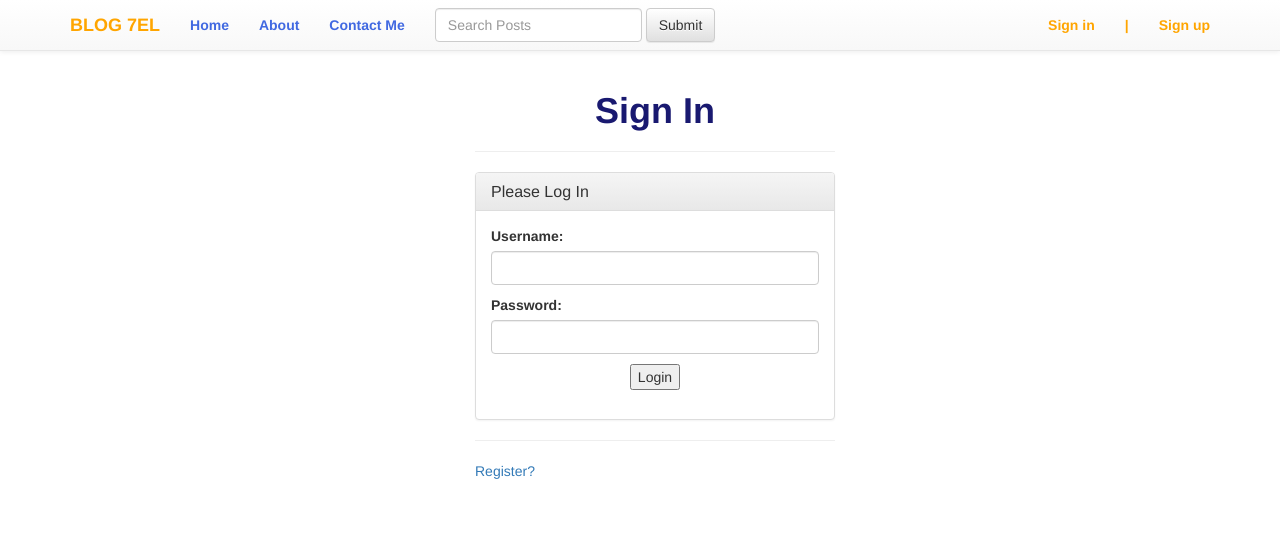
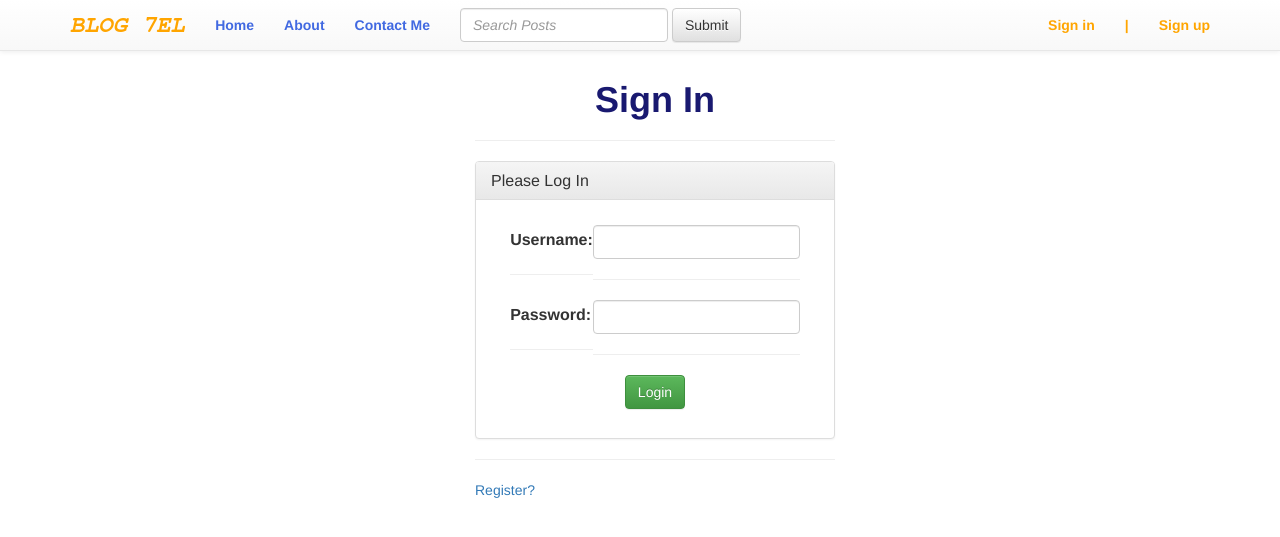
Before and after one commit to Leidey/Django-Project, a Django app: page /myapp/login/ in a window 1280 px wide. Shown: the top 537 px of the page. Run offline with Django 3.2, Linux system fonts and the light colour scheme; some libraries are stand-ins or nearby versions.

Commit message:
modified so many files:)

```diff
--- a/MyBlog/MyBlog/settings.py
+++ b/MyBlog/MyBlog/settings.py
@@ -44,6 +44,7 @@ INSTALLED_APPS = [
     'myapp',
     'accounts',
     #'myapp.apps.MyappConfig',
+    'location_field.apps.DefaultConfig'
 ]
 
 
--- a/MyBlog/MyBlog/urls.py
+++ b/MyBlog/MyBlog/urls.py
@@ -38,8 +38,8 @@ urlpatterns = [
     # url(r'^logout/$', views.logout, {'next_page': '/login'}, name='logout'),
     #url(r'^login/$', login, {'template_name': 'login.html', 'authentication_form': LoginForm},name='login'),
     # url(r'^logout/$', logout, {'next_page': '/login'}, name='logout'),
-
-    url(r'^$', TemplateView.as_view(template_name='success_register.html'), name='home'),
+    url(r'^$', TemplateView.as_view(template_name='out.html')),
+    url(r'^registered/$', TemplateView.as_view(template_name='success_register.html'), name='home'),
     url(r'^new-user/$', UserRegistrationView.as_view(), name='user_registration'),
     url(r'^login/$', login, {'template_name': 'login.html'}, name='login'),
     url(r'^logout/$', logout, {'next_page': '/login/'}, name='logout'),
--- a/MyBlog/accounts/templates/login.html
+++ b/MyBlog/accounts/templates/login.html
@@ -2,6 +2,9 @@
 {% load i18n %}
 
 {% block content %}
+<br />
+<br />
+<br />
 
 {% if form.errors %}
 <p>Your username and password didn't match. Please try again.</p>
@@ -13,19 +16,9 @@
             please login with an account that has access.
         </p>
     {% else %}
-        <p><li>Please login to see this page.</li></p>
+        <p><li style="color:Red">Please login to see this page!</li></p>
     {% endif %}
 {% endif %}
-
-
-
-
-<!--<h1>Login</h1>-->
-<!--<form action="{% url 'login' %}" method="post">{% csrf_token %}-->
-    <!--{{ form.as_p }}-->
-    <!--<input type="hidden" name="next" value="{{ next }}" />-->
-    <!--<input type="submit" value="Login" />-->
-<!--</form>-->
 
 <div class="container">
     <div class="row">
@@ -38,11 +31,23 @@
                 </div>
                 <div class="panel-body">
                     <form action="{% url 'login' %}" method="post">{% csrf_token %}
-                        {{ form.as_p }}
-                        <input type="hidden" name="next" value="{{ next }}" />
-                        <center>
-                            <input type="submit" value="Login" />
-                        </center>
+                        <p class="bs-component">
+                            <center>
+                            <table>
+                                <tr>
+                                    <td>{{ form.username.label_tag }}<hr/></td>
+                                    <td>{{ form.username }} <hr/></td>
+                                </tr>
+                                <tr>
+                                    <td>{{ form.password.label_tag }}<hr/></td>
+                                    <td>{{ form.password }}<hr/></td>
+                                </tr>
+                            </table>
+
+                            <input type="hidden" name="next" value="{{ next }}" />
+                            <input class='btn btn-success' type="submit" value="Login" />
+                            </center>
+                        </p>
                     </form>
                 </div>
             </div>
--- a/MyBlog/myapp/urls.py
+++ b/MyBlog/myapp/urls.py
@@ -1,5 +1,6 @@
 from django.conf.urls import url
 from django.contrib import admin
+
 
 #from . import views
 from .views import (
@@ -16,12 +17,14 @@ from .views import (
     registration,
     logout_page,
     success,
+    archive,
     )
 
 
 urlpatterns = [
     url(r'^$',post_list, name='list'),
     url(r'^home/$',home, name='home'),
+    url(r'^archive/$',archive, name='archive'),
     url(r'^login/$',login, name='login'),
     url(r'^logout/$',logout, name='logout'),
     url(r'^logout_page/$',logout_page, name='logout_page'),
--- a/MyBlog/myapp/views.py
+++ b/MyBlog/myapp/views.py
@@ -1,8 +1,9 @@
+from math import e
 from urllib.parse import quote_plus
 
 from django.contrib import messages
 from django.shortcuts import render, get_object_or_404, redirect
-from django.core.paginator import Paginator, EmptyPage, PageNotAnInteger
+from django.core.paginator import Paginator, EmptyPage, PageNotAnInteger, InvalidPage
 # Create your views here.
 from django.http import HttpResponse, HttpResponseRedirect, Http404
 from django.utils import timezone
@@ -29,6 +30,12 @@ from django.views.decorators.csrf import csrf_protect
 from django.shortcuts import render_to_response
 from django.http import HttpResponseRedirect
 from django.template import RequestContext
+
+
+from django.template import loader, Context
+from django.http import HttpResponse
+from .models import Post
+
 
 
 
@@ -192,7 +199,7 @@ def post_list(request):
             Q(user__first_name__icontains=query) |
             Q(user__last_name__icontains=query)
         ).distinct()
-    paginator = Paginator(queryset_list, 4)  # Show 8 contacts per page
+    paginator = Paginator(queryset_list, 10)  # Show 8 contacts per page
     page_request_var = "page"
     page = request.GET.get(page_request_var)
     try:
@@ -324,3 +331,35 @@ def logout_page(request):
 #         'home.html',
 #         {'user': request.user}
 #     )
+
+
+#
+# logger = login_required('myapp.views')
+#
+# def archive(request):
+#     try:
+#         year = request.GET.get('year', None)
+#         mouth = request.GET.get('mouth', None)
+#         article_list = Post.objects.filter(
+#             date_publish__icontains=year + '-' + mouth)
+#         article_list = getPage(request, article_list)
+#     except (Exception, e):
+#         logger.error(e)
+#     return render(request, 'archive.html', locals())
+#
+#
+# def getPage(request, article_list):
+#     paginator = Paginator(article_list, 5)
+#     try:
+#         page = int(request.GET.get('page', 1))
+#         article_list = paginator.page(page)
+#     except (EmptyPage, InvalidPage, PageNotAnInteger):
+#         article_list = paginator.page(1)
+#     return article_list
+#
+
+def archive(request):
+    posts = Post.objects.all()
+    t = loader.get_template("archive.html")
+    c = Context({ 'posts': posts })
+    return HttpResponse(t.render(c))
--- a/MyBlog/static/css/base.css
+++ b/MyBlog/static/css/base.css
@@ -1,3 +1,4 @@
 h1 {
     color: #191970;
+
 }
--- /dev/null
+++ b/MyBlog/templates/archive.html
@@ -0,0 +1,5 @@
+{% for post in posts %}
+<h2>{{ post.title }}</h2>
+<p>{{ post.timestamp }}</p>
+<p>{{ post.body }}</p>
+{% endfor %}
--- a/MyBlog/templates/base.html
+++ b/MyBlog/templates/base.html
@@ -6,6 +6,7 @@
 <head>
 <title>{% block head_title %} BLOG 7EL {% endblock head_title %}</title>
 <!-- Latest compiled and minified CSS -->
+
 <link rel="stylesheet" href="https://maxcdn.bootstrapcdn.com/bootstrap/3.3.6/css/bootstrap.min.css" integrity="sha384-1q8mTJOASx8j1Au+a5WDVnPi2lkFfwwEAa8hDDdjZlpLegxhjVME1fgjWPGmkzs7" crossorigin="anonymous">
 
 <!-- Optional theme -->
@@ -14,16 +15,18 @@
 
 <link rel='stylesheet' href='{% static "css/base.css" %}' />
 <style>
-{% block style %}{% endblock style %}
+{% block style %}
+
+{% endblock style %}
 </style>
 </head>
 <body>
 
 <!--<nav class="navbar navbar-inverse" >-->
-<nav class="navbar navbar-default navbar-static-top" >
+<nav class="navbar navbar-default navbar-fixed-top" >
     <div class="container">
         <div class="navbar-header">
-            <a class="navbar-brand" href="{% url 'myapp:list' %}" style="color:Orange;"><b>BLOG 7EL</b></a>
+            <a class="navbar-brand" href="{% url 'myapp:list' %}" style="color:Orange; font-family:FreeMono, monospace; font-size:18pt; font-style:italic;"><b>BLOG 7EL</b></a>
         </div>
 
         <div id="navbar" class="navbar-collapse collapse">
@@ -39,7 +42,17 @@
             </ul>
             <ul class="nav navbar-nav navbar-right">
                 {% if request.user.is_authenticated %}
-                <li><a href="{% url 'logout' %}" style="color:Orange;"><b>Sign out</b></a></li>
+                <ul class="navbar-form navbar-right">
+                    <div class="dropdown">
+                         <button class="btn btn-primary dropdown-toggle" type="button" data-toggle="dropdown">{{ user }}
+                         <span class="caret"></span></button>
+                         <ul class="dropdown-menu">
+                             <li><a href="/myapp/success" style="color:Orange;"><b>Dashboard</b></a></li>
+                             <li><a href="{% url 'logout' %}" style="color:Red;"><b>Sign out</b></a></li>
+                         </ul>
+                    </div>
+                </ul>
+                <!--<li><a href="{% url 'logout' %}" style="color:Orange;"><b>Sign out</b></a></li>-->
                 {% else %}
                 <li><a href="{% url 'login' %}" style="color:Orange;"><b>Sign in</b></a></li>
                 <li><a href="#" style="color:Orange;"><b>|</b></a></li>
@@ -47,29 +60,9 @@
                 {% endif %}
             </ul>
 
-            <!--<form class="navbar-form navbar-right">-->
-                <!--<div class="form-group">-->
-                    <!--{% if request.user.is_authenticated %}-->
-                    <!--<a href="/myapp/logout" style="color:Orange;"><b>Logout</b></a>-->
-                    <!--{% else %}-->
-                    <!--<button class="btn btn-primary" formaction= "{% url 'myapp:login' %}" style="color:Orange;"><b>Sign in</b></button>-->
-                    <!--&lt;!&ndash;<li><a href="#" style="color:Orange;"><b>|</b></a></li>&ndash;&gt;-->
-
-                    <!--<button class="btn btn-primary" formaction="{% url 'myapp:registration' %}" style="color:Orange;"><b>Sign up</b></button>-->
-                    <!--{% endif %}-->
-                <!--</div>-->
-            <!--</form>-->
-
-
-
-        <!--<form method='GET' action=''>-->
-            <!--<input type='text' name='q' placeholder='Search posts' value='{{ request.GET.q }}'/>-->
-            <!--<input type='submit' value='Search' />-->
-        <!--</form>-->
-
             <form class="navbar-form navbar-left" role="search">
                 <div class="form-group">
-                    <input type="text" name="q" class="form-control" placeholder="Search Posts" value="{{ request.GET.q }}">
+                    <input type="text" name="q" class="form-control" style="font-style:italic;" placeholder="Search Posts" value="{{ request.GET.q }}">
                 </div>
                 <button type="submit" class="btn btn-default">Submit</button>
             </form>
--- a/MyBlog/templates/post_about.html
+++ b/MyBlog/templates/post_about.html
@@ -3,9 +3,11 @@
 
 
 {% block content %}
-
+<br />
+<br />
+<br />
 <div class='col-sm-6 col-sm-offset-3 ' >
-    <center><h1 style="color:MidnightBlue;"><strong>About Me</strong></h1><hr/></center>
+    <center><h1 style="color:MidnightBlue; font-family:FreeMono, monospace;"><strong>About Me</strong></h1><hr/></center>
     <p>This is about us. This is about us.This is about us.This is about us.This is about us. This is about us.This is about us.This is about us.</p>
     <p>This is about us. This is about us.This is about us.This is about us.This is about us. This is about us.This is about us.This is about us.</p>
     <p>This is about us. This is about us.This is about us.This is about us.This is about us. This is about us.This is about us.This is about us.</p>
--- a/MyBlog/templates/post_create.html
+++ b/MyBlog/templates/post_create.html
@@ -1,7 +1,11 @@
 {% extends "base.html" %}
 {% block content %}
+<br />
+<br />
+<br />
+
 <div class='col-sm-6 col-sm-offset-3'>
-<h1 style="color:MidnightBlue;"><strong>Create Post</strong></h1><hr/>
+<h1 style="color:MidnightBlue; font-family:FreeMono, monospace;"><strong>Create Post</strong></h1><hr/>
 
 <form method='POST' action='' enctype='multipart/form-data'>{% csrf_token %}
 {{ form.as_p }}
--- a/MyBlog/templates/post_detail.html
+++ b/MyBlog/templates/post_detail.html
@@ -8,6 +8,10 @@
 
 
 {% block content %}
+<br />
+<br />
+<br />
+<br />
 <div class='col-sm-6 col-sm-offset-3'>
     {% if instance.image %}
     <img src='{{ instance.image.url }}' class='img-responsive' />
--- a/MyBlog/templates/post_update.html
+++ b/MyBlog/templates/post_update.html
@@ -1,7 +1,11 @@
 {% extends "base.html" %}
 {% block content %}
+<br />
+<br />
+<br />
+
 <div class='col-sm-6 col-sm-offset-3'>
-<h1 style="color:MidnightBlue ;"><strong>Edit Post</strong></h1><hr/>
+<h1 style="color:MidnightBlue; font-family:FreeMono, monospace;"><strong>Edit Post</strong></h1><hr/>
 
 <form method='POST' action='' enctype='multipart/form-data'>{% csrf_token %}
 {{ form.as_p }}
--- a/MyBlog/templates/success_register.html
+++ b/MyBlog/templates/success_register.html
@@ -2,7 +2,10 @@
 {% load staticfiles %}
 
 {% block content %}
-
+<br />
+<br />
+<br />
+<br />
 <div class="container">
     <div class="row">
         <div class="jumbotron">
```
Also changed, not shown: MyBlog/accounts/templates/user_registration.html (+4 -3 lines), MyBlog/myapp/models.py (+10 -0 lines), MyBlog/templates/out.html (added, +19 -0 lines), MyBlog/templates/post_contact.html (+5 -2 lines), MyBlog/templates/post_list.html (+30 -2 lines), MyBlog/templates/success.html (+7 -4 lines), MyBlog/db.sqlite3.
